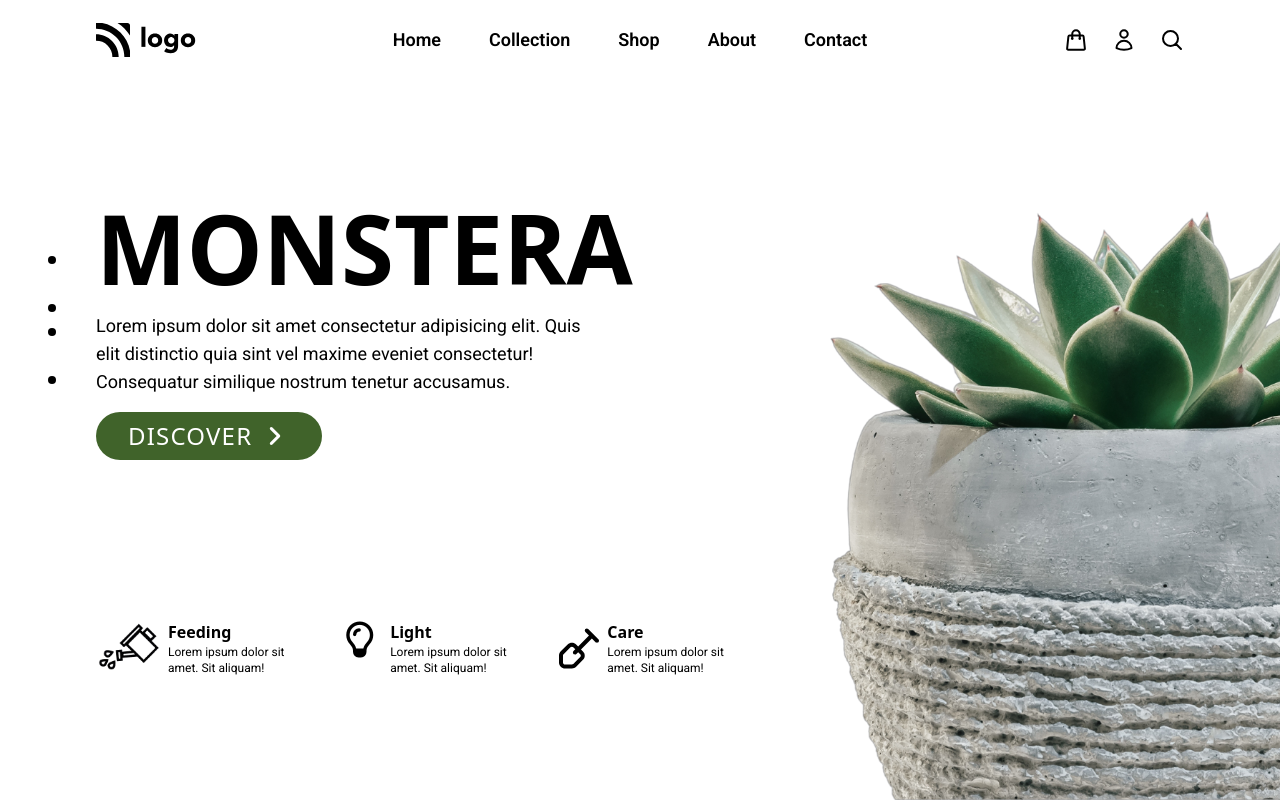
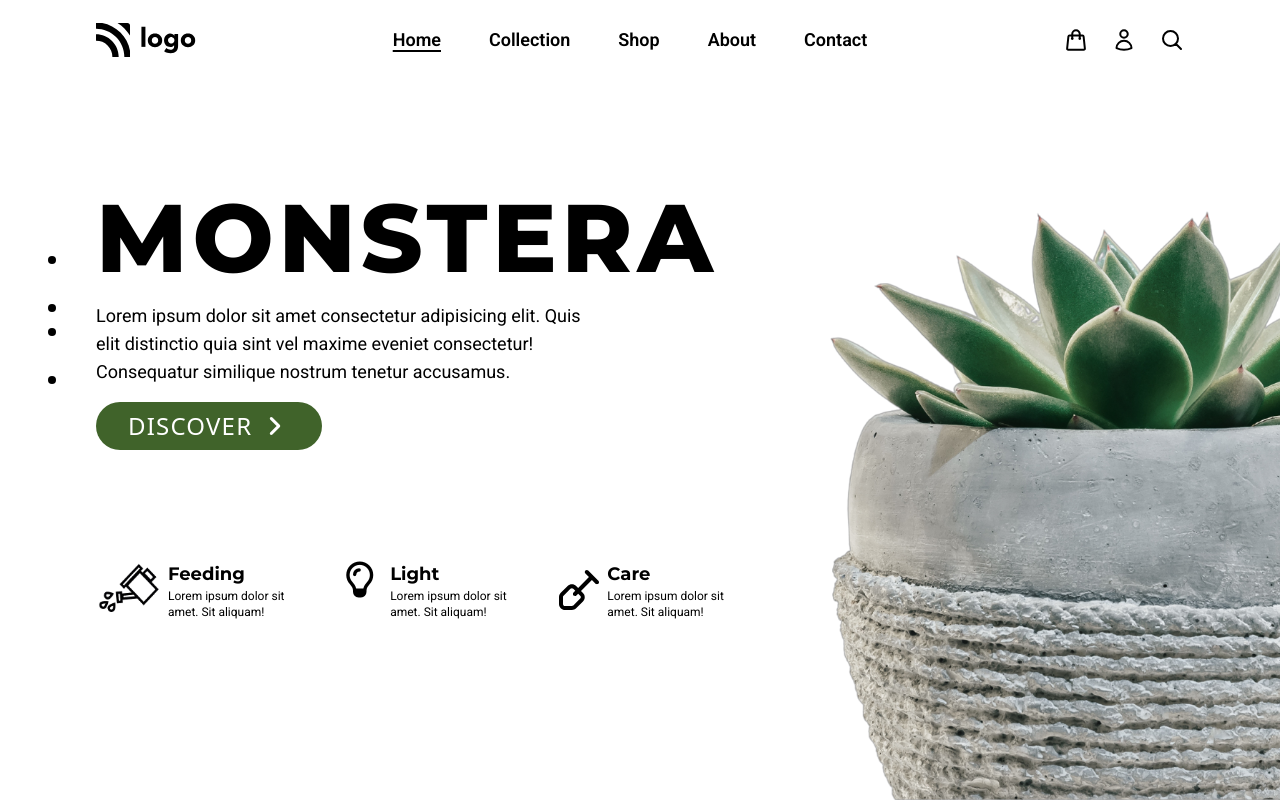
Before and after one commit to Zareel/PlantHomePage06, a plain HTML site: page index.html in a window 1280 px wide. Drawn offline with nearby package versions, Linux system fonts and the light colour scheme.

Commit message:
final commit

```diff
--- a/index.html
+++ b/index.html
@@ -54,7 +54,7 @@
         </div>
         <div class="hidden lg:flex">
           <ul class="flex gap-12 font-roboto text-lg font-semibold">
-            <li>Home</li>
+            <li class="underline decoration-2 underline-offset-4">Home</li>
             <li>Collection</li>
             <li>Shop</li>
             <li>About</li>
@@ -132,7 +132,7 @@
       </nav>
       <!-- section -->
        <!-- dotes -->
-        <div class="absolute flex gap-10 left-12 top-64 flex-col">
+        <div class="absolute hidden xl:flex gap-10 left-12 top-64 flex-col">
             <div class="h-2 w-2 bg-black rounded-full"></div>
             <div class="h-2 w-2 bg-black rounded-full"></div>
             <div class="h-2 w-2 bg-black rounded-full -mt-6"></div>
@@ -141,9 +141,9 @@
 
         </div>
       <section
-        class="lg:pl-16 xl:pl-24 h-[350px] md:h-[220px] lg:h-[480px]  xl:h-[500px] flex flex-col justify-center items-center lg:items-start gap-6 lg:gap-4"
+        class="lg:pl-16 xl:pl-24 h-[350px] md:h-[220px] lg:h-[480px] flex flex-col justify-center items-center lg:items-start gap-6 lg:gap-4"
       >
-        <h1 class="text-5xl md:text-7xl xl:text-8xl font-bold text-center lg:text-start">MONSTERA</h1>
+        <h1 class="text-5xl font-mont md:text-7xl xl:text-8xl font-[800] tracking-wider text-center lg:text-start">MONSTERA</h1>
         <p class="font-roboto w-auto md:w-[500px] text-center lg:text-start text-sm lg:text-[16px] xl:text-lg">
           Lorem ipsum dolor sit amet consectetur adipisicing elit. Quis elit
           distinctio quia sint vel maxime eveniet consectetur! Consequatur
@@ -156,11 +156,11 @@
         </button>
       </section>
       <!-- section -->
-      <section class="hidden lg:flex justify-between w-2/3 lg:px-16 xl:px-24 mt-10">
+      <section class="hidden lg:flex justify-between w-2/3 lg:px-16 xl:px-24 ">
         <div class="flex gap-2">
           <img src="./photos/springler.png" alt="" class="w-16" />
           <div>
-            <h2 class="font-semibold">Feeding</h2>
+            <h2 class="font-[700] text-lg font-mont">Feeding</h2>
             <p class="text-xs font-roboto w-[150px]">
               Lorem ipsum dolor sit amet. Sit aliquam!
             </p>
@@ -169,7 +169,7 @@
         <div class="flex gap-2">
           <i class="fa-regular fa-lightbulb text-4xl"></i>
           <div>
-            <h2 class="font-semibold">Light</h2>
+            <h2 class="font-[700] text-lg font-mont">Light</h2>
             <p class="text-xs font-roboto w-[150px]">
               Lorem ipsum dolor sit amet. Sit aliquam!
             </p>
@@ -178,7 +178,7 @@
         <div class="flex gap-2">
           <img src="./photos/plough.svg" alt="" class="w-10" />
           <div>
-            <h2 class="font-semibold">Care</h2>
+            <h2 class="font-[700] text-lg font-mont">Care</h2>
             <p class="text-xs font-roboto w-[150px]">
               Lorem ipsum dolor sit amet. Sit aliquam!
             </p>
```
Also changed, not shown: readme.md, screenshots/ipad.png (added), screenshots/ipad_plant.png (deleted), screenshots/laptop.png (added), screenshots/laptop_plus.png (deleted), screenshots/mobile.png (added), screenshots/mobile_plant.png (deleted), screenshots/tab.png (added), screenshots/tab_plant.png (deleted).
